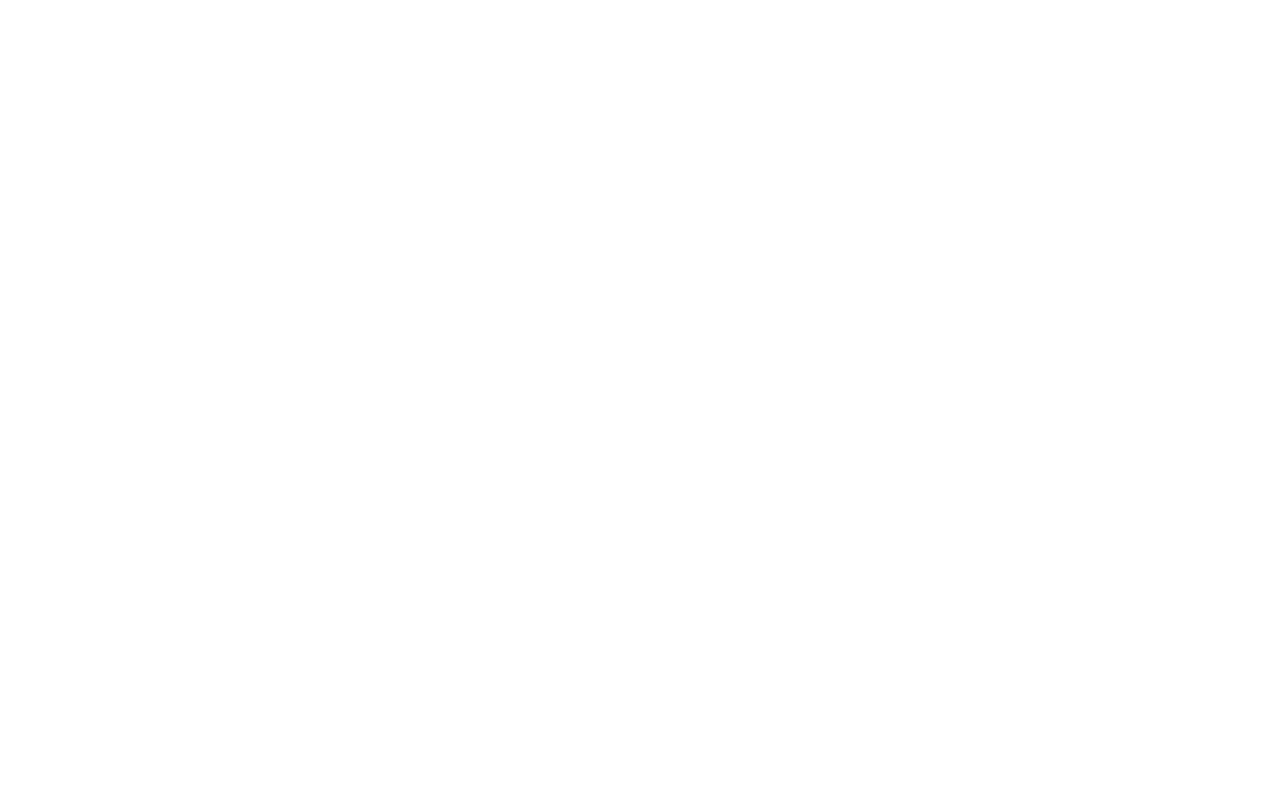
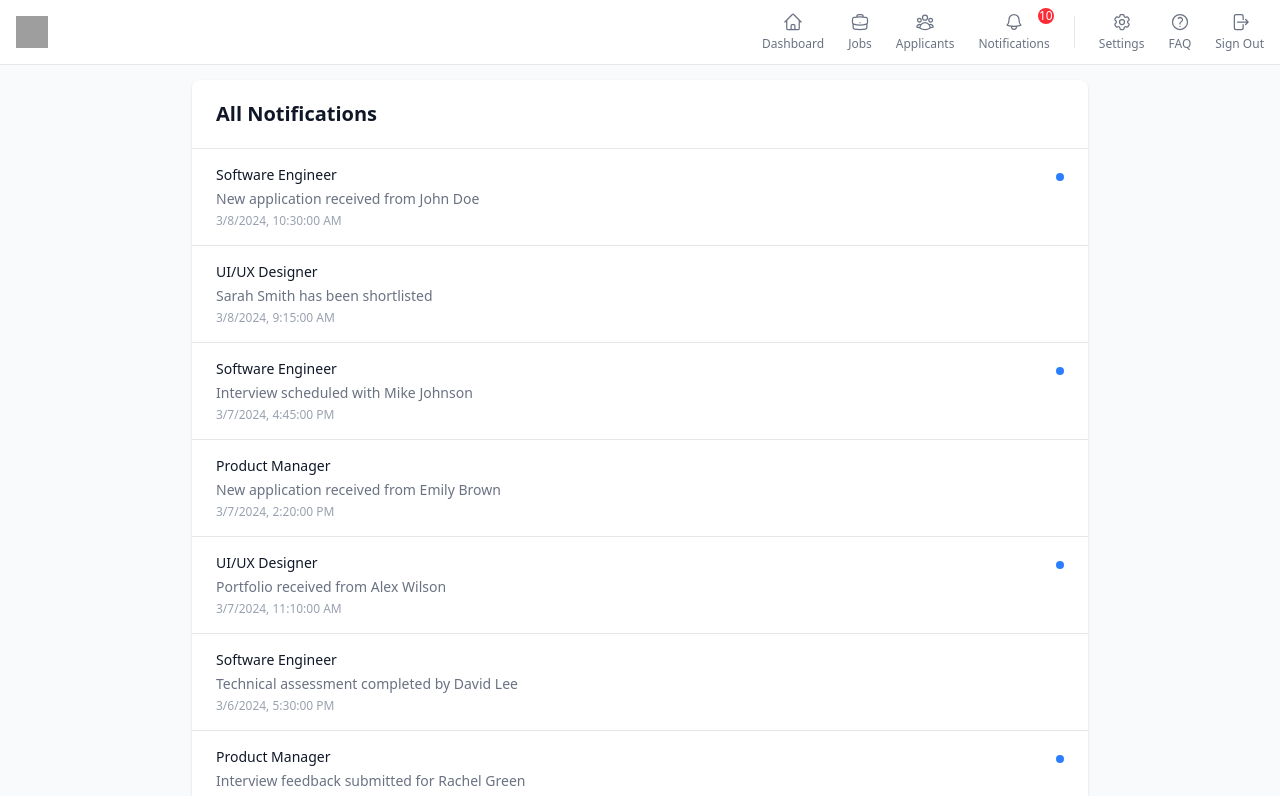
Before and after one commit to officialbryx/HireFlow-last, a React (Vite) app in the folder frontend/: page /hr/notifications in a window 1280 px wide. Before the commit this address had no page. Shown: the top 796 px of the page. Built offline with nearby package versions, Linux system fonts and the light colour scheme; grey boxes are pictures that could not be loaded.

Commit message:
Added mock notifications on hr view

```diff
--- a/frontend/src/App.jsx
+++ b/frontend/src/App.jsx
@@ -9,12 +9,12 @@
 import Messages from "./pages/Messages";
 import Settings from "./pages/Settings";
 import ViewApplicants from "./pages/hr/ViewApplicants";
-import JobPostTest from "./pages/JobPostTest";
 import ForgotPassword from "./pages/ForgotPassword";
 import Dashboard from "./pages/hr/Dashboard";
 import Jobs from "./pages/hr/Jobs";
 import Profile from "./pages/Profile";
 import FAQ from './pages/hr/FAQ';
+import Notifications from './pages/hr/Notifications';
 import "./index.css";
 import { QueryClient, QueryClientProvider } from '@tanstack/react-query';
 import { ReactQueryDevtools } from '@tanstack/react-query-devtools';
@@ -91,9 +91,6 @@
         {/* Settings Page */}
         <Route path="/settings" element={<Settings />} />
 
-        {/* Test Page */}
-        <Route path="/jobs-test" element={<JobPostTest />} />
-
         {/* Forgot Password Page */}
         <Route path="/forgot-password" element={<ForgotPassword />} />
 
@@ -101,6 +98,7 @@
         <Route path="/hr/dashboard" element={<Dashboard />} />
         <Route path="/hr/jobs" element={<Jobs />} />
         <Route path="/hr/faq" element={<FAQ />} />
+        <Route path="/hr/notifications" element={<Notifications />} />
 
         {/* Profile Page */}
         <Route path="/profile" element={<Profile />} />
--- a/frontend/src/components/notifications/NotificationsDropdown.jsx
+++ b/frontend/src/components/notifications/NotificationsDropdown.jsx
@@ -1,10 +1,12 @@
 import { useState, useRef, useEffect } from 'react';
 import { BellIcon } from '@heroicons/react/24/outline';
 import { Link } from 'react-router-dom';
+import { mockNotifications } from '../../data/mockNotifications';
 
-const NotificationsDropdown = ({ notifications = [] }) => {
+const NotificationsDropdown = () => {
   const [isOpen, setIsOpen] = useState(false);
   const dropdownRef = useRef(null);
+  const displayedNotifications = mockNotifications.slice(0, 7); // Limit to 7 items
 
   useEffect(() => {
     const handleClickOutside = (event) => {
@@ -25,9 +27,9 @@
       >
         <div className="flex items-center justify-center">
           <BellIcon className="h-5 w-5" />
-          {notifications.length > 0 && (
+          {mockNotifications.length > 0 && (
             <span className="absolute -top-1 -right-1 bg-red-500 text-white text-xs rounded-full h-4 w-4 flex items-center justify-center">
-              {notifications.length}
+              {mockNotifications.length}
             </span>
           )}
         </div>
@@ -41,8 +43,8 @@
           </div>
 
           <div className="max-h-96 overflow-y-auto">
-            {notifications.length > 0 ? (
-              notifications.map((notification) => (
+            {displayedNotifications.length > 0 ? (
+              displayedNotifications.map((notification) => (
                 <Link
                   key={notification.id}
                   to={`/hr/jobs/${notification.jobId}`}
@@ -73,16 +75,14 @@
             )}
           </div>
 
-          {notifications.length > 0 && (
           <div className="px-4 py-2 border-t border-gray-200">
             <Link
               to="/hr/notifications"
               className="text-sm text-blue-600 hover:text-blue-800"
             >
-                View all notifications
+              View all notifications ({mockNotifications.length})
             </Link>
           </div>
-          )}
         </div>
       )}
     </div>
--- /dev/null
+++ b/frontend/src/data/mockNotifications.js
@@ -0,0 +1,82 @@
+export const mockNotifications = [
+  {
+    id: 1,
+    jobId: 1,
+    jobTitle: "Software Engineer",
+    message: "New application received from John Doe",
+    createdAt: "2024-03-08T10:30:00",
+    read: false
+  },
+  {
+    id: 2,
+    jobId: 2,
+    jobTitle: "UI/UX Designer",
+    message: "Sarah Smith has been shortlisted",
+    createdAt: "2024-03-08T09:15:00",
+    read: true
+  },
+  {
+    id: 3,
+    jobId: 1,
+    jobTitle: "Software Engineer",
+    message: "Interview scheduled with Mike Johnson",
+    createdAt: "2024-03-07T16:45:00",
+    read: false
+  },
+  {
+    id: 4,
+    jobId: 3,
+    jobTitle: "Product Manager",
+    message: "New application received from Emily Brown",
+    createdAt: "2024-03-07T14:20:00",
+    read: true
+  },
+  {
+    id: 5,
+    jobId: 2,
+    jobTitle: "UI/UX Designer",
+    message: "Portfolio received from Alex Wilson",
+    createdAt: "2024-03-07T11:10:00",
+    read: false
+  },
+  {
+    id: 6,
+    jobId: 1,
+    jobTitle: "Software Engineer",
+    message: "Technical assessment completed by David Lee",
+    createdAt: "2024-03-06T17:30:00",
+    read: true
+  },
+  {
+    id: 7,
+    jobId: 3,
+    jobTitle: "Product Manager",
+    message: "Interview feedback submitted for Rachel Green",
+    createdAt: "2024-03-06T15:45:00",
+    read: false
+  },
+  {
+    id: 8,
+    jobId: 2,
+    jobTitle: "UI/UX Designer",
+    message: "New application received from Chris Martin",
+    createdAt: "2024-03-06T13:20:00",
+    read: true
+  },
+  {
+    id: 9,
+    jobId: 1,
+    jobTitle: "Software Engineer",
+    message: "Assessment scores updated for Tom Hardy",
+    createdAt: "2024-03-06T10:15:00",
+    read: false
+  },
+  {
+    id: 10,
+    jobId: 3,
+    jobTitle: "Product Manager",
+    message: "Reference check completed for Anna White",
+    createdAt: "2024-03-05T16:30:00",
+    read: true
+  }
+];
--- /dev/null
+++ b/frontend/src/pages/hr/Notifications.jsx
@@ -0,0 +1,53 @@
+import { Link } from 'react-router-dom';
+import HRNavbar from '../../components/HRNavbar';
+import { mockNotifications } from '../../data/mockNotifications';
+
+const Notifications = () => {
+  return (
+    <div className="min-h-screen bg-gray-50">
+      <HRNavbar />
+      <div className="pt-20 px-4 sm:px-6 lg:px-8">
+        <div className="max-w-4xl mx-auto">
+          <div className="bg-white shadow rounded-lg">
+            <div className="px-4 py-5 sm:px-6 border-b border-gray-200">
+              <h1 className="text-xl font-semibold text-gray-900">
+                All Notifications
+              </h1>
+            </div>
+
+            <div className="divide-y divide-gray-200">
+              {mockNotifications.map((notification) => (
+                <Link
+                  key={notification.id}
+                  to={`/hr/jobs/${notification.jobId}`}
+                  className="block hover:bg-gray-50"
+                >
+                  <div className="px-4 py-4 sm:px-6">
+                    <div className="flex items-start">
+                      <div className="flex-1 min-w-0">
+                        <p className="text-sm font-medium text-gray-900">
+                          {notification.jobTitle}
+                        </p>
+                        <p className="text-sm text-gray-500 mt-1">
+                          {notification.message}
+                        </p>
+                        <p className="text-xs text-gray-400 mt-1">
+                          {new Date(notification.createdAt).toLocaleString()}
+                        </p>
+                      </div>
+                      {!notification.read && (
+                        <span className="h-2 w-2 bg-blue-500 rounded-full mt-2"></span>
+                      )}
+                    </div>
+                  </div>
+                </Link>
+              ))}
+            </div>
+          </div>
+        </div>
+      </div>
+    </div>
+  );
+};
+
+export default Notifications;
```
Lines whose indentation alone changed are shown as unchanged.
